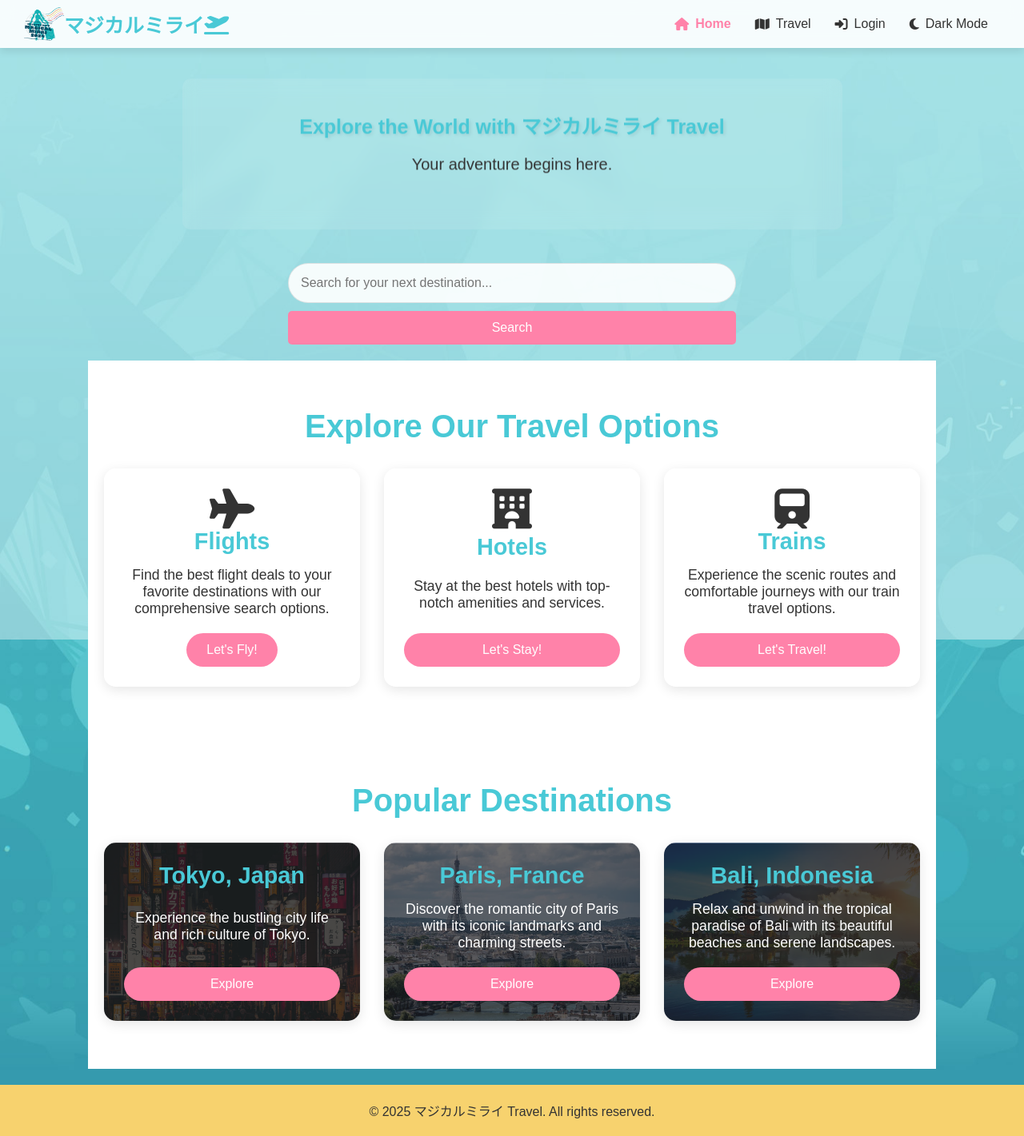
After one commit to Kadem1190/MagicalMiraiTravel, a PHP site: page /travel.php in a window 1280 px wide. The commit adds this page. Shown: the whole page at 80% size. Run offline with PHP 8.4, Linux system fonts and the light colour scheme.

Commit message:
Updating from backup

```diff
--- a/css/styles.css
+++ b/css/styles.css
@@ -557,6 +557,7 @@ body.dark-mode #dashboard-hero p {
 }
 
 /* Footer */
+/* ======= Footer Styling ======= */
 footer {
     margin-top: auto;
     width: 100%;
@@ -565,3 +566,113 @@ footer {
     background: #f7d26e;
     color: var(--text-light);
 }
+
+/* ======= Travel Section Styling ======= */
+.travel-section {
+    padding: 60px 20px;
+    background: var(--background-light);
+    text-align: center;
+}
+
+.travel-section h2 {
+    font-size: 2.5rem;
+    color: var(--primary-color);
+    margin-bottom: 30px;
+}
+
+.travel-section p {
+    font-size: 1.2rem;
+    color: var(--text-light);
+    margin-bottom: 50px;
+}
+
+.travel-cards {
+    display: flex;
+    flex-wrap: wrap;
+    justify-content: center;
+    gap: 30px;
+}
+
+.travel-card {
+    background: rgba(255, 255, 255, 0.95);
+    border-radius: 15px;
+    padding: 25px;
+    width: 320px;
+    display: flex;
+    flex-direction: column;
+    align-items: center;
+    justify-content: space-between;
+    box-shadow: 0 4px 15px rgba(0, 0, 0, 0.1);
+    transition: transform 0.3s, box-shadow 0.3s;
+}
+
+.travel-card:hover {
+    transform: translateY(-10px);
+    box-shadow: 0 8px 25px rgba(0, 0, 0, 0.15);
+}
+
+.travel-card img {
+    width: 100%;
+    border-radius: 15px;
+    margin-bottom: 20px;
+}
+
+.travel-card h3 {
+    font-size: 1.8rem;
+    color: var(--primary-color);
+    margin-bottom: 15px;
+}
+
+.travel-card p {
+    font-size: 1.1rem;
+    color: var(--text-light);
+    margin-bottom: 20px;
+}
+
+.travel-card .btn {
+    background-color: var(--secondary-color);
+    color: #fff;
+    padding: 12px 25px;
+    border: none;
+    border-radius: 25px;
+    font-size: 1rem;
+    justify-content: space-between;
+    cursor: pointer;
+    transition: background-color 0.3s;
+}
+
+.travel-card .btn:hover {
+    background-color: var(--primary-color);
+}
+
+/* Dark Mode Adjustments for Travel Section */
+body.dark-mode .travel-section {
+    background: var(--background-dark);
+    color: var(--text-dark);
+}
+
+body.dark-mode .travel-card {
+    background: rgba(30, 30, 30, 0.95);
+    color: var(--text-dark);
+}
+
+body.dark-mode .travel-card h3 {
+    color: var(--primary-color);
+}
+
+body.dark-mode .travel-card p {
+    color: var(--text-dark);
+}
+
+/* Responsive Design */
+@media (max-width: 768px) {
+    .travel-cards {
+        flex-direction: column;
+        align-items: center;
+    }
+
+    .travel-card {
+        width: 90%;
+        margin-bottom: 20px;
+    }
+}
--- /dev/null
+++ b/css/travel.css
@@ -0,0 +1,104 @@
+/* ======= Destination Section Styling ======= */
+.destination-section {
+    padding: 60px 20px;
+    background: var(--background-light);
+    text-align: center;
+}
+#onlywhite {
+    color: white;
+}
+.destination-section h2 {
+    font-size: 2.5rem;
+    color: var(--primary-color);
+    margin-bottom: 30px;
+}
+
+.destination-section p {
+    font-size: 1.2rem;
+    color: var(--text-light);
+    margin-bottom: 50px;
+}
+
+.destination-cards {
+    display: flex;
+    flex-wrap: wrap;
+    justify-content: center;
+    gap: 30px;
+}
+
+.destination-card {
+    border-radius: 15px;
+    padding: 25px;
+    width: 320px;
+    display: flex;
+    flex-direction: column;
+    align-items: center;
+    justify-content: space-between;
+    box-shadow: 0 4px 15px rgba(0, 0, 0, 0.1);
+    transition: transform 0.3s, box-shadow 0.3s;
+}
+
+.destination-card:hover {
+    transform: translateY(-10px);
+    box-shadow: 0 8px 25px rgba(0, 0, 0, 0.15);
+}
+
+
+.destination-card h3 {
+    font-size: 1.8rem;
+    color: var(--primary-color);
+    margin-bottom: 15px;
+}
+
+.destination-card p {
+    font-size: 1.1rem;
+    color: var(--text-light);
+    margin-bottom: 20px;
+}
+
+.destination-card .btn {
+    background-color: var(--secondary-color);
+    color: #fff;
+    padding: 12px 25px;
+    border: none;
+    border-radius: 25px;
+    font-size: 1rem;
+    justify-content: space-between;
+    cursor: pointer;
+    transition: background-color 0.3s;
+}
+
+.destination-card .btn:hover {
+    background-color: var(--primary-color);
+}
+
+/* Dark Mode Adjustments for Destination Section */
+body.dark-mode .destination-section {
+    background: var(--background-dark);
+    color: var(--text-dark);
+}
+
+body.dark-mode .destination-card {
+    color: var(--text-dark);
+}
+
+body.dark-mode .destination-card h3 {
+    color: var(--primary-color);
+}
+
+body.dark-mode .destination-card p {
+    color: var(--text-dark);
+}
+
+/* Responsive Design */
+@media (max-width: 768px) {
+    .destination-cards {
+        flex-direction: column;
+        align-items: center;
+    }
+
+    .destination-card {
+        width: 90%;
+        margin-bottom: 20px;
+    }
+}
--- a/db.php
+++ b/db.php
@@ -3,7 +3,10 @@ define('DB_HOST', 'localhost');
 define('DB_USER', 'root');
 define('DB_PASSWORD', '');
 define('DB_NAME', 'magical_mirai_travel');
-define('DB_PORT', 3307);
+define('DB_PORT', 3306);
 
 $conn = mysqli_connect(DB_HOST, DB_USER, DB_PASSWORD, DB_NAME, DB_PORT) or die('Unable to connect the datatbase :(');
+
+
+
 ?>
--- a/index.php
+++ b/index.php
@@ -21,8 +21,8 @@ require_once('utils/auth.php');
     <!-- Hero Section -->
     <section id="dashboard-hero">
         <h1>Explore the World with マジカルミライ Travel</h1>
-        <p>Your adventure begins here.</p>
-    </section>
+        <!-- <p>Hello, $USER</p> -- Implement fetching the username logged in -->
+  </section>
 
     <!-- Main Dashboard Content -->
     <div class="dashboard-content">
@@ -79,7 +79,7 @@ require_once('utils/auth.php');
                 <i class="fas fa-ticket-alt fa-3x"></i>
                 <h2>Book Your Travel</h2>
                 <p>Find flights, hotels, and activities.</p>
-                <button class="btn">Book Now</button>
+                <a href="travel.php"><button class="btn">Book Now</button></a>
             </div>
 
             <!-- Budget Tools Card -->
--- /dev/null
+++ b/travel.php
@@ -0,0 +1,89 @@
+<?php
+require_once('utils/auth.php');
+?>
+
+<!DOCTYPE html>
+<html lang="en">
+<head>
+    <meta charset="UTF-8">
+    <meta name="viewport" content="width=device-width, initial-scale=1.0">
+    <title>Travel Page</title>
+    <link rel="stylesheet" href="css/styles.css">
+    <link rel="stylesheet" href="https://cdnjs.cloudflare.com/ajax/libs/font-awesome/6.4.2/css/all.min.css">
+    <link rel="stylesheet" href="css/travel.css">
+</head>
+<body id="dashboard-body">
+<?php include('components/navbar.php'); echo get_navbar_html(logged_in: $logged_in, in_home: true) ?>
+
+    <main>
+    <div id="empty-space"></div>
+    <!-- Hero Section -->
+    <section id="dashboard-hero">
+        <h1>Explore the World with マジカルミライ Travel</h1>
+        <p>Your adventure begins here.</p>
+    </section>
+
+    <!-- Main Dashboard Content -->
+    <div class="dashboard-content">
+        <!-- Search Section -->
+        <div class="search-container">
+            <input type="text" placeholder="Search for your next destination...">
+            <button class="btn">Search</button>
+        </div>
+
+        <!-- Travel Section -->
+        <section class="travel-section">
+            <h2>Explore Our Travel Options</h2>
+            <div class="travel-cards">
+                <div class="travel-card">
+                    <i class="fas fa-plane" style="font-size: 50px"></i>
+                    <h3>Flights</h3>
+                    <p>Find the best flight deals to your favorite destinations with our comprehensive search options.</p>
+                   <a href="flights.php"> <button class="btn">Let's Fly!</button> </a>
+                </div>
+                <div class="travel-card">
+                    <i class="fas fa-hotel" style="font-size: 50px"></i>
+                    <h3>Hotels</h3>
+                    <p>Stay at the best hotels with top-notch amenities and services.</p>
+                    <button class="btn">Let's Stay!</button>
+                </div>
+                <div class="travel-card" style="font-size: 50px">
+                    <i class="fas fa-train"></i>
+                    <h3>Trains</h3>
+                    <p>Experience the scenic routes and comfortable journeys with our train travel options.</p>
+                    <button class="btn">Let's Travel!</button>
+                </div>
+            </div>
+        </section>
+        <section class="destination-section">
+            <h2>Popular Destinations</h2>
+            <div class="destination-cards">
+                <div class="destination-card" style="background: url('img/tokyo.png') no-repeat center center/cover;">
+                    <h3>Tokyo, Japan</h3>
+                    <p id="onlywhite">Experience the bustling city life and rich culture of Tokyo.</p>
+                    <button class="btn">Explore</button>
+                </div>
+                <div class="destination-card" style="background: url('img/paris.png') no-repeat center center/cover;">
+                    <h3>Paris, France</h3>
+                    <p id="onlywhite">Discover the romantic city of Paris with its iconic landmarks and charming streets.</p>
+                    <button class="btn">Explore</button>
+                </div>
+                <div class="destination-card" style="background: url('img/bali.png') no-repeat center center/cover;">
+                    <h3>Bali, Indonesia</h3>
+                    <p id="onlywhite">Relax and unwind in the tropical paradise of Bali with its beautiful beaches and serene landscapes.</p>
+                    <button class="btn">Explore</button>
+                </div>
+            </div>
+        </section>
+    </div>
+    </main>
+    <script src="js/script.js"></script>
+
+    <!-- Footer -->
+    <footer>
+        <p>&copy; 2025 マジカルミライ Travel. All rights reserved.</p>
+    </footer>
+</body>
+</html>
+</body>
+</html>
```
Also changed, not shown: css/flights.css (added, +109 -0 lines), flights.php (added, +67 -0 lines), Schedule.md (line endings or trailing spaces), components/navbar.php (line endings or trailing spaces), img/bali.png (added), img/img_intro_postmark.svg, img/paris.png (added), img/tokyo.png (added), js/script.js (line endings or trailing spaces), login.php (line endings or trailing spaces), logout.php (line endings or trailing spaces), register.php (line endings or trailing spaces), schemas/db.sql (line endings or trailing spaces), secret.html (line endings or trailing spaces), 1 more files.
